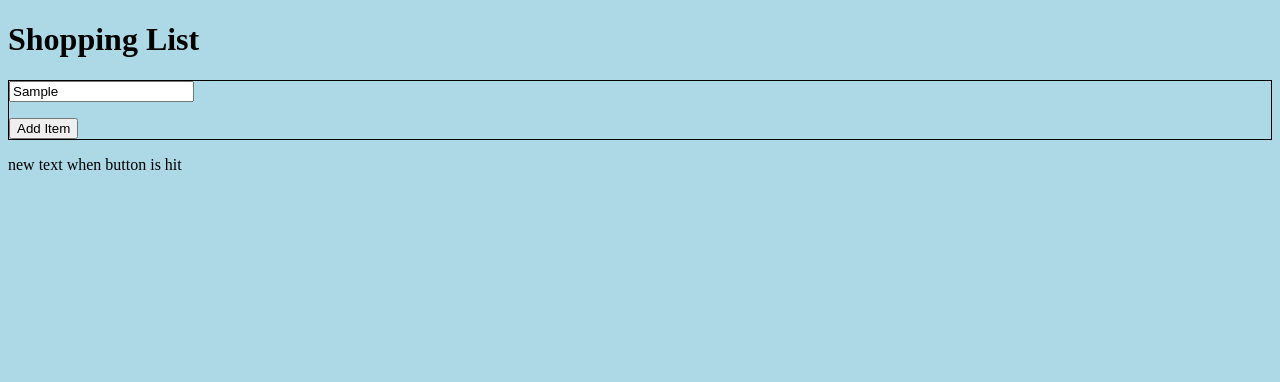
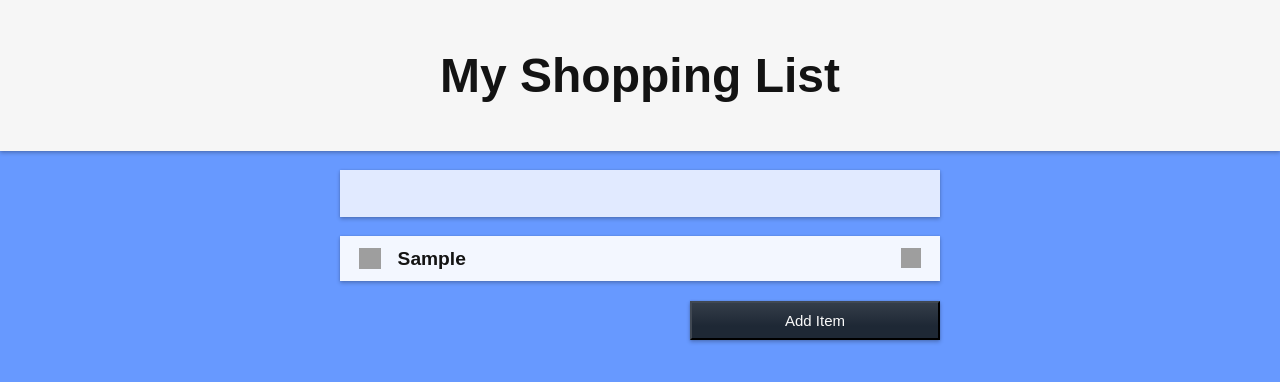
Before and after one commit to smintz93/basic_jquery_list, a plain HTML site: page index.html in a window 1280 px wide. Both pictures are taken after typing "Sample" into the empty fields and a click on the button "Add Item". Drawn offline with nearby package versions, Linux system fonts and the light colour scheme; grey boxes are pictures that could not be loaded.

Commit message:
can add and remove item

```diff
--- a/app.js
+++ b/app.js
@@ -1,11 +1,19 @@
-$(".shopping-list").append("<li class='item'</li>")
-
-$(".item").remove()
 
 
-// on click
 
 $('.add-item').on("click", (e) => {
 	console.log('There has been a click')
-	$("<p>").addClass("test-class").text("new text when button is hit").appendTo($("body"))
+	e.preventDefault();
+    const listItem = $(".item-input").val();
+	const itemHtml = "<li><span class='item-check'></span><span class='item-text'>" + listItem + "</span><span class='item-remove'></span></li>";
+  	$(".shopping-list").prepend(itemHtml);
+  	$(".item-input").val("");
 })
+
+$('.shopping-list').on("click", '.item-remove', (e) => {
+	$(e.currentTarget).parent().remove();
+})
+
+$('.shopping-list').on("click", 'item-check', (e) => {
+	  $(event.currentTarget).toggleClass('complete');
+})
--- a/index.html
+++ b/index.html
@@ -7,15 +7,30 @@
 	<link rel="stylesheet" type="text/css" href="style.css">
 
 </head>
-<body>
-	<h1>Shopping List</h1>
+  <body>
+    <div class="container">
+      <header>
+        <h1>My Shopping List</h1>
+      </header>
 
-	<div class="container">
-		<input type="text" class="">
-		<ul class="shopping-list"></ul>
-		<button class="add-item">Add Item</button>
-	</div>
+      <!--   Key Section of App    -->
+      <div class="list-content">
 
+        <label>
+          <input type="text" class="item-input">
+        </label>
+
+        <ul class="shopping-list">
+          <!-- <li>Sample Item</li> -->
+        </ul>
+
+        <button class="add-item">Add Item</button>
+
+      </div>
+      <!--   Key Section of App    -->
+
+    </div>
+  </body>
 
 
 <script type="text/javascript" src="app.js"></script>
--- a/style.css
+++ b/style.css
@@ -1,8 +1,158 @@
-body {
-	background-color: lightblue;
+* {
+	margin: 0;
+	padding: 0;
+	-moz-box-sizing: border-box;
+	-webkit-box-sizing: border-box;
+	box-sizing: border-box;
+	/*-webkit-appearance: none;*/
+	list-style: none;
 }
 
-.container {
-	border: 1px solid black;
+body {
+  background-color: #6799ff;
+	background-size: 1280px 900px;
+	background-repeat: repeat-y;
+  font-family: 'Nunito', sans-serif;
+	font-weight: bold;
+	color: #131313;
+  background-size: cover;
+  background-repeat: no-repeat;
+  background-attachment: fixed;
+  background-position: 50%;
+}
 
+header {
+	background-color: #f6f6f6;
+	text-align: center;
+	padding: 3em;
+	box-shadow: 0 0 0 #e5e5e5,0 0 2px rgba(0,0,0,.12),0 2px 4px rgba(0,0,0,.24);
 }
+
+header h1 {
+	font-size: 3em;
+}
+
+@media (max-width: 510px) {
+	header h1 {
+		font-size: 2em;
+	}
+}
+
+header span {
+	color: #339933;
+}
+
+header p {
+	font-weight: 300;
+	margin-top: -6px;
+}
+
+.list-content {
+	width: 600px;
+	margin: 0 auto;
+	font-size: 1.2em;
+}
+
+@media (max-width: 630px) {
+	.list-content {
+		width: 90%;
+		margin: 0 auto;
+	}
+}
+
+.item-input > p,
+.shopping-list li,
+.add-item {
+	padding: 0.6em 1em;
+	cursor:pointer;
+}
+
+.shopping-list,
+.add-item {
+	background-color: rgba(255,255,255,0.6);
+	color: #9f9f9f;
+	box-shadow: 0 0 0 #e5e5e5,0 0 2px rgba(0,0,0,.12),0 2px 4px rgba(0,0,0,.24);
+}
+
+.item-input {
+	font-family: inherit;
+	font-size: inherit;
+	font-weight: inherit;
+	color: #131313;
+	background-color: rgba(255,255,255,0.8);
+	padding: 0.6em 1em;
+	margin-top: 1em;
+	border: 1px solid transparent;
+	width: 100%;
+	box-shadow: 0 0 0 #e5e5e5,0 0 2px rgba(0,0,0,.12),0 2px 4px rgba(0,0,0,.24);
+}
+
+.item-input:hover {
+	border: 1px solid #ffffff;
+	background-color: rgb(255,255,255);
+}
+
+.shopping-list {
+	margin-top: 1em;
+	margin-bottom: 1em;
+}
+
+.shopping-list li {
+	color: #131313;
+	background-color: rgba(255,255,255,0.8);
+	margin-bottom: 0.2em;
+	word-wrap: break-word;
+}
+
+.shopping-list li:hover {
+	background-color: rgb(255,255,255);
+}
+
+.shopping-list li:last-child {
+	margin-bottom: 0;
+}
+
+.add-item {
+	width: 250px;
+	margin: 0px 0px;
+	text-align: center;
+	display: inline-block;
+	float: right;
+  font-size:15px;
+  background-color: #1e2835;
+  border-color: #404853;
+  background-image: linear-gradient(to bottom,rgba(246,246,246,.1)0%,rgba(30,40,53,0)66%);
+  color: #fafafa;
+}
+
+.item-check {
+	display: inline-block;
+	position: absolute;
+	width: 22px;
+	height: 21px;
+	cursor: pointer;
+  background-image: url('https://cdn.glitch.com/72548e86-2a07-45d1-9756-a034ea6672b3%2Fincomplete.png?1495684448133');
+}
+
+.complete {
+	background-image: url('https://cdn.glitch.com/72548e86-2a07-45d1-9756-a034ea6672b3%2Fcomplete.png?1495684439106');
+}
+
+.item-text {
+	margin-left: 2em;
+	width: 22px;
+	height: 21px;
+}
+
+.item-remove {
+  float: right;
+	cursor: pointer;
+  width:20px;
+  height:20px;
+  background-size:cover;
+  background-image: url('https://cdn.glitch.com/72548e86-2a07-45d1-9756-a034ea6672b3%2Fremove.png?1495684443965');
+}
+
+.pink {
+  background-color: pink;
+}
```
